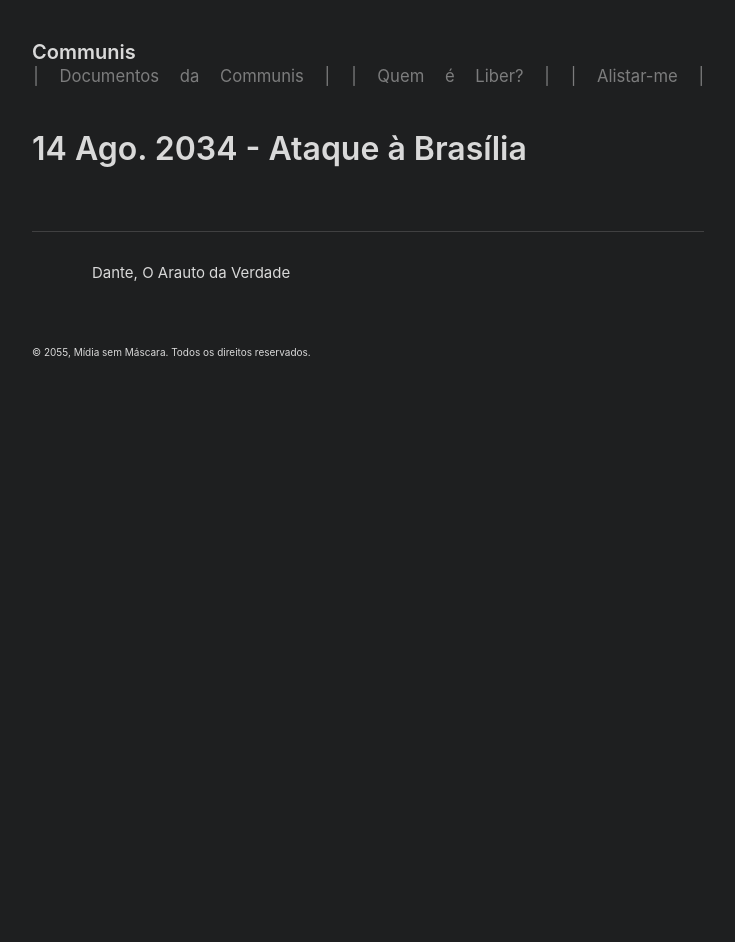
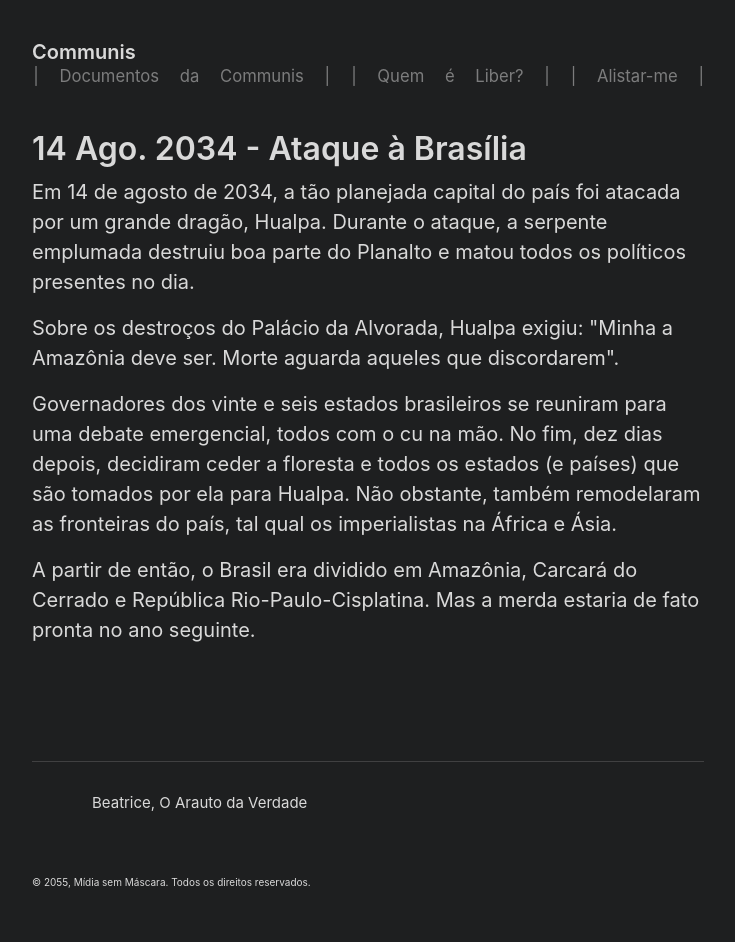
Before and after one commit to Perrud/perrud.github.io, a Jekyll site: the page built from grupos/_m/ataque-brasilia.html, in a window 1280 px wide. Shown: the whole page, without its empty margins (272-1007 px from the left). Built offline with Jekyll 4.4.1, drawn with Linux system fonts in a browser that asks for light colours; before the commit the page ends 900 px from its top, so only the background shows below that.

Commit message:
Update to correct the signature.

```diff
--- a/grupos/_m/ataque-brasilia.html
+++ b/grupos/_m/ataque-brasilia.html
@@ -8,6 +8,11 @@
 
 <h1> 14 Ago. 2034 - Ataque à Brasília </h1>
 
+<p>Em 14 de agosto de 2034, a t&atilde;o planejada capital do pa&iacute;s foi atacada por um grande drag&atilde;o, Hualpa. Durante o ataque, a serpente emplumada destruiu boa parte do Planalto e matou todos os pol&iacute;ticos presentes no dia.</p>
+<p>Sobre os destro&ccedil;os do Pal&aacute;cio da Alvorada, Hualpa exigiu: "Minha a Amaz&ocirc;nia deve ser. Morte aguarda aqueles que discordarem".</p>
+<p>Governadores dos vinte e seis estados brasileiros se reuniram para uma debate emergencial, todos com o cu na m&atilde;o. No fim, dez dias depois, decidiram ceder a floresta e todos os estados (e pa&iacute;ses) que s&atilde;o tomados por ela para Hualpa. N&atilde;o obstante, tamb&eacute;m remodelaram as fronteiras do pa&iacute;s, tal qual os imperialistas na &Aacute;frica e &Aacute;sia.</p>
+<p>A partir de ent&atilde;o, o Brasil era dividido em Amaz&ocirc;nia, Carcar&aacute; do Cerrado e Rep&uacute;blica Rio-Paulo-Cisplatina. Mas a merda estaria de fato pronta no ano seguinte.</p>
+<p>&nbsp;</p>
 
 <br><hr>
-<ass> Dante, O Arauto da Verdade </ass>
+<ass> Beatrice, O Arauto da Verdade </ass>
```
